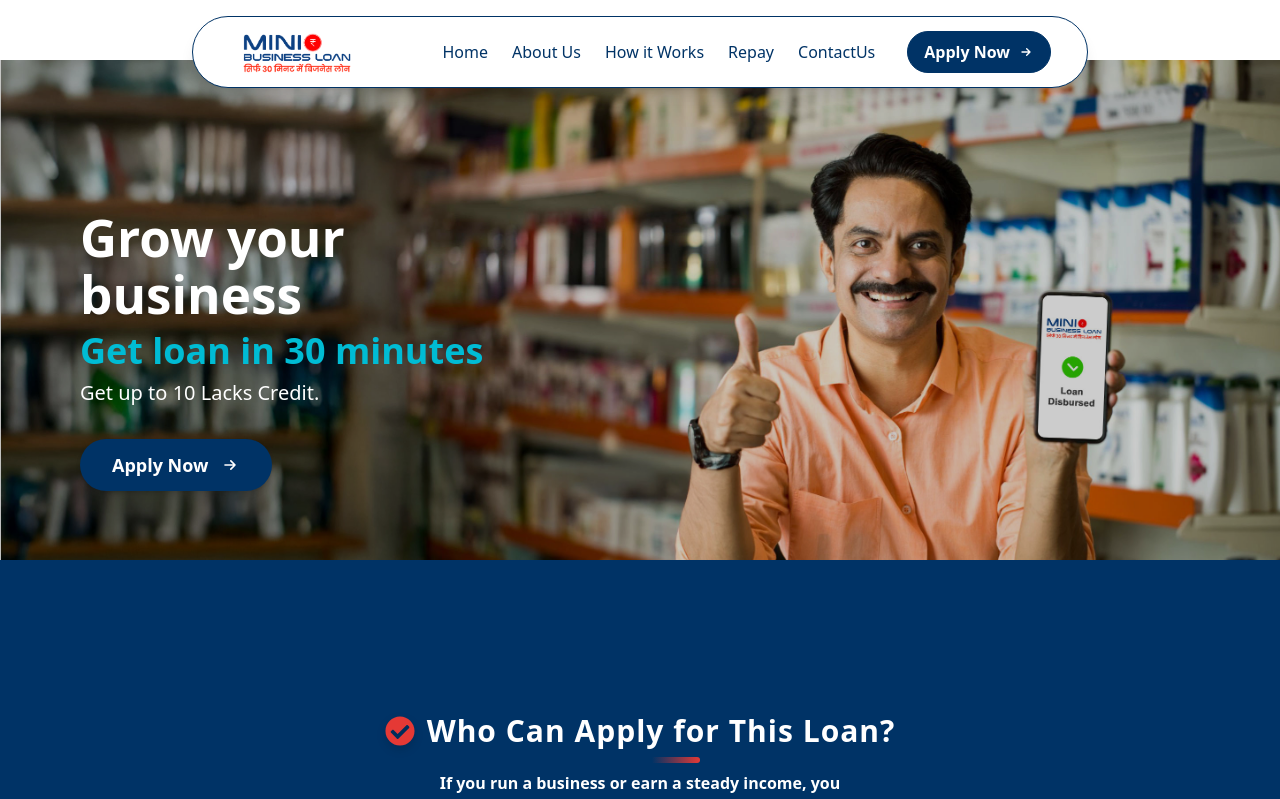
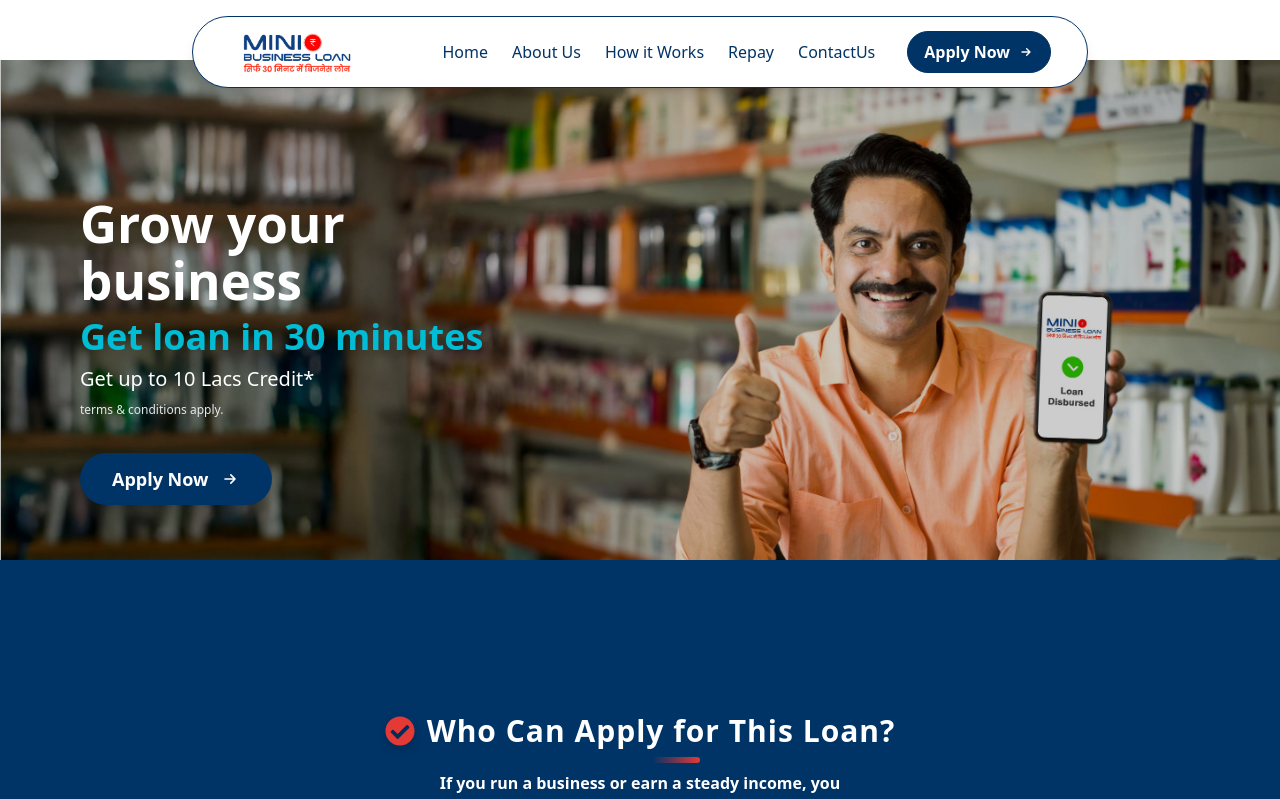
Before and after one commit to PremkushumMishra/minibusinessloan-frontend, a React (Vite) app: page / in a window 1280 px wide. Shown: the top 799 px of the page. Built offline with nearby package versions, Linux system fonts and the light colour scheme.

Commit message:
updated in repay

```diff
--- a/src/components/TalkingLoan.jsx
+++ b/src/components/TalkingLoan.jsx
@@ -17,8 +17,10 @@ const TalkingLoan = () => {
             </span>
           </h1>
           <p className="text-xl text-white mb-8">
-            Get up to 10 Lacks Credit.
+            Get up to 10 Lacs Credit* <br />
+            <span className="text-xs text-gray-200">terms & conditions apply.</span>
           </p>
+
           <Link to="/mobile-verification">
             <button className="px-8 py-3 bg-[#003366] text-white rounded-full font-bold text-lg shadow-md hover:bg-[#00509e] transition-all duration-300 flex items-center gap-2 w-fit">
               Apply Now
```
